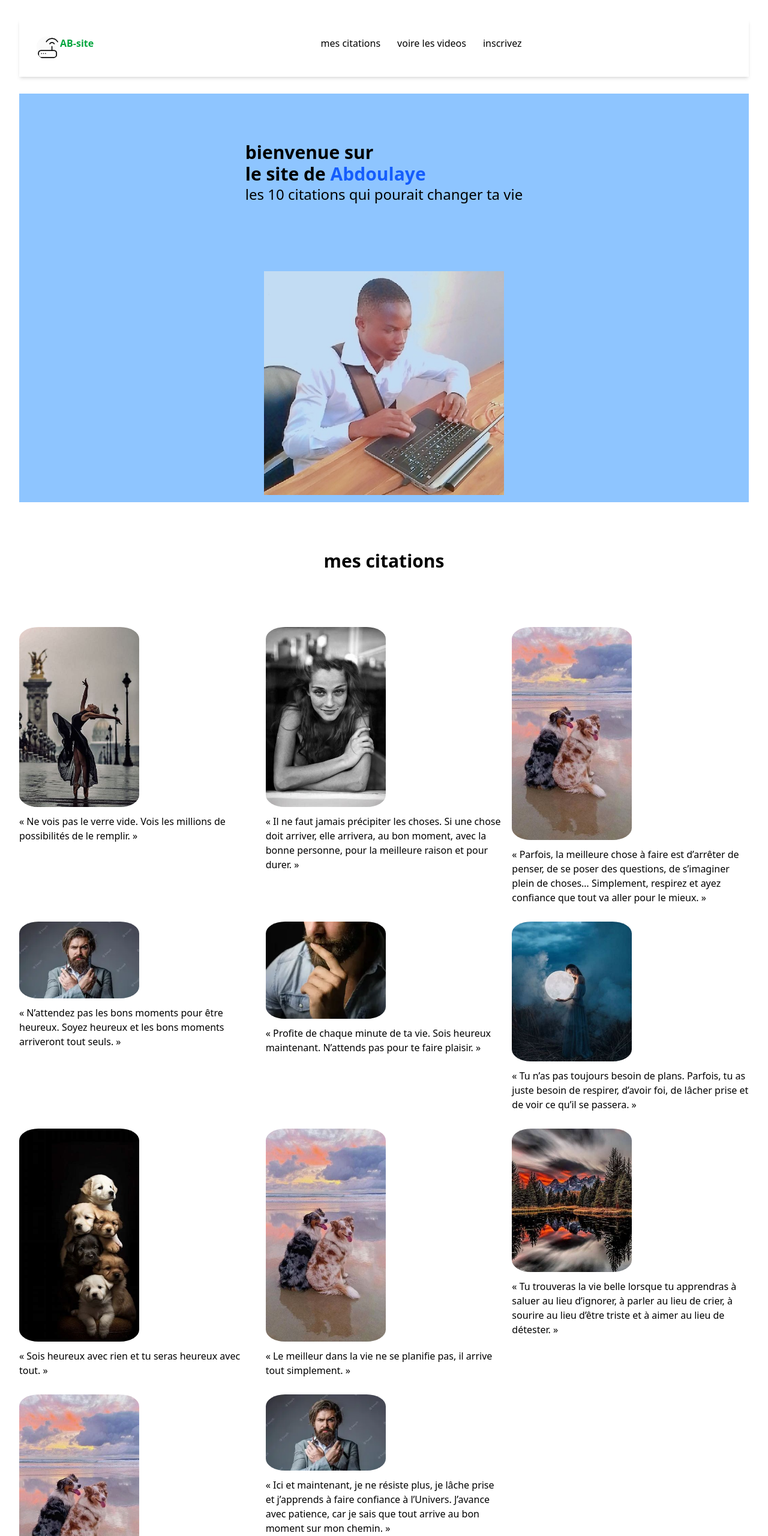
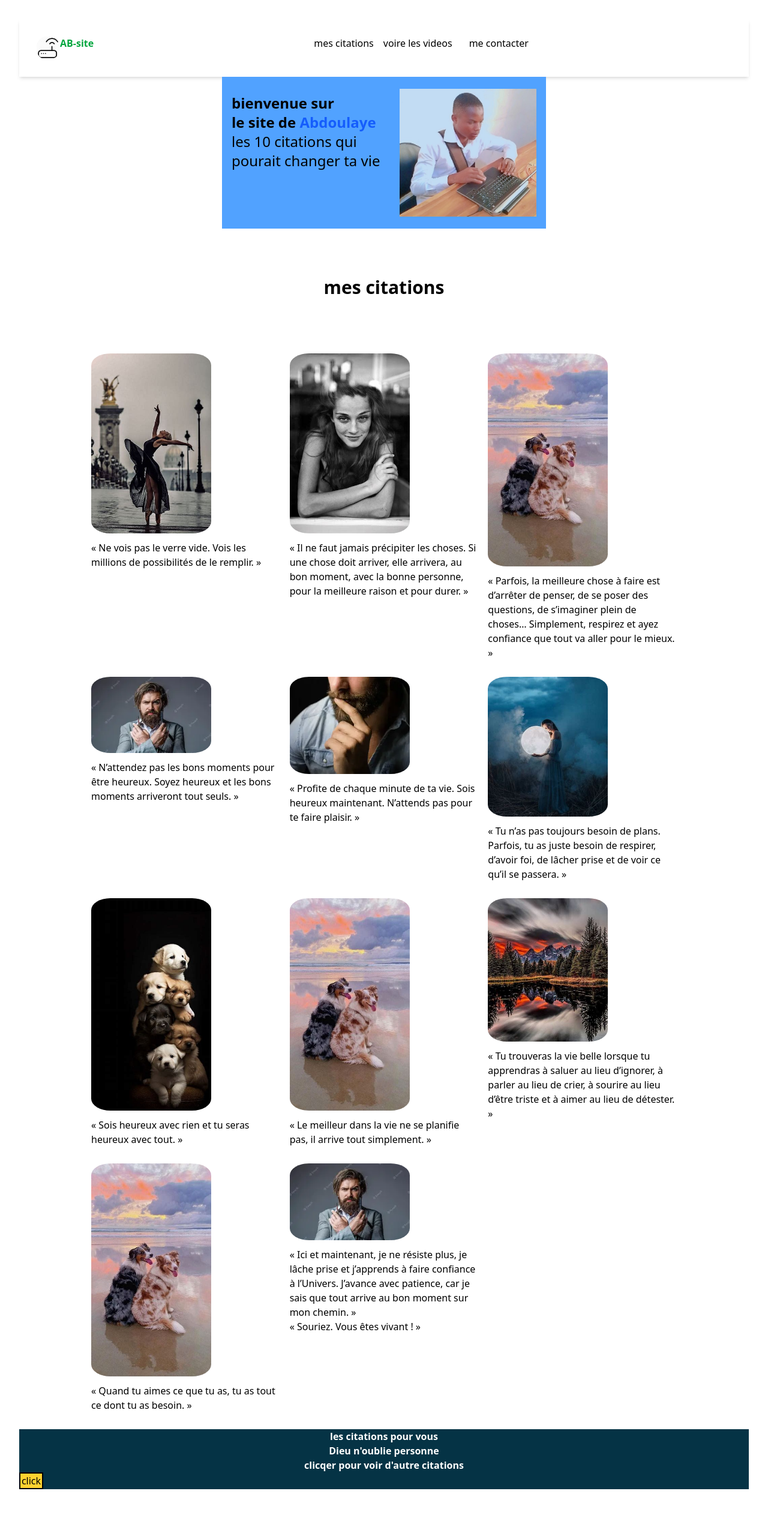
Before and after one commit to nouridineabdoulaye55-source/ma-passion, a website: page index.html in a window 1280 px wide. Shown: the top 2560 px of the page at 60% size. Drawn offline with Linux system fonts and the light colour scheme.

Commit message:
Mise à jour des fichiers

```diff
--- a/index.html
+++ b/index.html
@@ -8,25 +8,27 @@
   </head>
   <body class="mx-auto p-8">
     <nav class="mx-auto flex justify-between shadow-md gap-7 p-7">
-      <div class="flex">
+      <div class="flex justify-between">
         <img
           src="src/image/modem.png"
           class="w-10 rounded-full hover:text-3xl"
           alt=""
         />
-        <a href="" class="font-bold text-green-600 hover:text-amber-300"
+        <a href="#" class="font-bold text-green-600 hover:text-amber-300"
           >AB-site</a
         >
       </div>
       <ul class="flex mx-auto gap-7">
-        <div class="flex justify-between gap-7">
-          <li><a href="#o">mes citations</a></li>
+        <div class="hidden lg:flex gap-4 justify-between">
+          <div>
+            <li><a href="#o">mes citations</a></li>
+          </div>
 
           <li>
             <a
               href="https://citation-celebre.leparisien.fr/citation/video#:~:text=TOP%2010%20des%20citations%20vid%C3%A9o%20%28de%20c%C3%A9l%C3%A9brit%C3%A9s%2C%20de,class%C3%A9s%20par%20auteur%2C%20th%C3%A9matique%2C%20nationalit%C3%A9%20et%20par%20culture."
-              >voire les videos</a
-            >
+              >voire les videos
+            </a>
           </li>
         </div>
 
@@ -34,33 +36,37 @@
           <a
             href="https://wa.me/93734052?text=Bonjour%20je%20veux%20en%20savoir%20plus
 "
-            >inscrivez</a
+            >me contacter</a
           >
         </li>
       </ul>
     </nav>
     <section
-      class="mx-auto flex my-7 gap-5 bg-blue-300 sm:flex-col items-center"
+      class="flex flex-col bg-blue-400 sm:flex-row sm:space-x-4 max-w-[540px] mx-auto p-4"
     >
-      <div class="my-20">
-        <h1 class="font-bold text-5xl sm:text-3xl">
+      <div class="my-20 mt-3">
+        <h1 class="font-bold text-4xl sm:text-2xl">
           bienvenue sur <br />le site de
           <span class="text-blue-600">Abdoulaye</span>
         </h1>
-        <p class="text-3xl sm:text-2xl">
-          les 10 citations qui pourait changer ta vie
-        </p>
+        <p class="text-2xl">les 10 citations qui pourait changer ta vie</p>
       </div>
 
-      <div class="w-100 py-3 rounded-ms">
+      <div
+        class="w-100 py-1 rounded-md hover:text-2xl hover:duration-1000 hover:bg-blue-50"
+      >
         <img src="src/image/n.jpg" alt="" />
       </div>
     </section>
     <section class="mx-auto" id="o">
       <h1 class="text-center my-20 font-bold text-3xl">mes citations</h1>
-      <div class="grid grid-cols-1 sm:grid-cols-2 md:grid-cols-3 gap-4">
+      <div class="grid grid-cols-1 sm:grid-cols-2 mx-30 md:grid-cols-3 gap-4">
         <div>
-          <img src="src/image/t4.jpeg" class="w-50 py-3 rounded-4xl" alt="" />
+          <img
+            src="src/image/t4.jpeg"
+            class="w-50 py-3 rounded-4xl hover=text-"
+            alt=""
+          />
           <div>
             <p>
               « Ne vois pas le verre vide. Vois les millions de possibilités de
@@ -165,5 +171,20 @@
         </div>
       </div>
     </section>
+    <section>
+      <footer class="bg-cyan-950 my-7">
+        <p class="text-center text-white font-bold">les citations pour vous</p>
+        <p class="text-center text-white font-bold">Dieu n'oublie personne</p>
+        <p class="text-center text-white font-bold">
+          clicqer pour voir d'autre citations
+        </p>
+        <p class="border-2 w-10 bg-amber-300 text-center">
+          <a
+            href="https://www.bing.com/videos/search?q=video+proverbe+fran%c3%a7ais&qpvt=video+proverbe+fran%c3%a7ais&FORM=VDRE"
+            >click</a
+          >
+        </p>
+      </footer>
+    </section>
   </body>
 </html>
```
Also changed, not shown: src/output.css.
